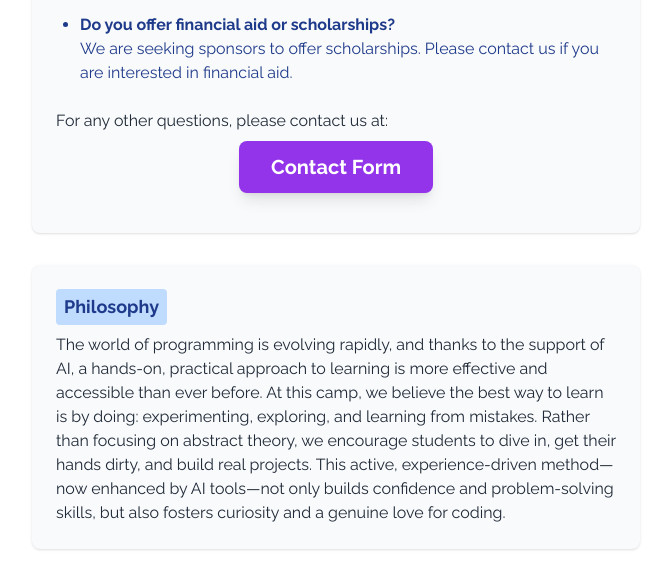
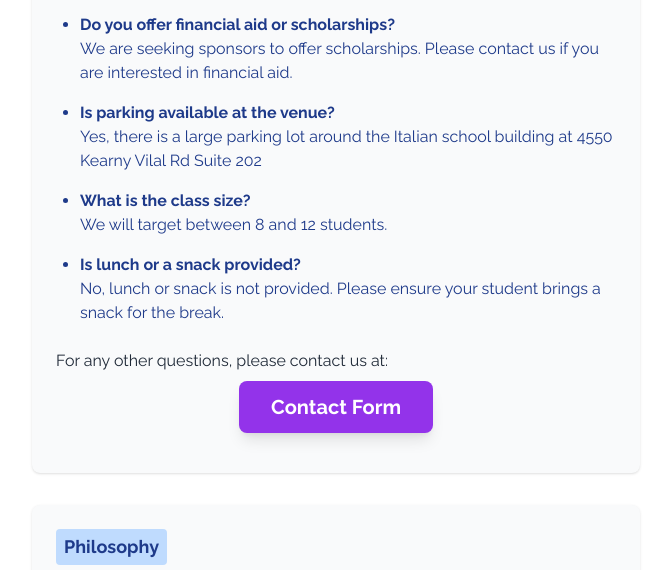
Before and after one commit to san-diego-data-science/python-ai2, a plain HTML site: page index.html in a window 1280 px wide. Shown: the part 3959-4529 px from the top of the page, without its empty margins (304-975 px from the left). Drawn offline with nearby package versions, Linux system fonts and the light colour scheme.

Commit message:
more faq

```diff
--- a/index.html
+++ b/index.html
@@ -153,6 +153,18 @@
           <span class="font-semibold">Do you offer financial aid or scholarships?</span><br>
           We are seeking sponsors to offer scholarships. Please contact us if you are interested in financial aid.
         </li>
+        <li>
+          <span class="font-semibold">Is parking available at the venue?</span><br>
+          Yes, there is a large parking lot around the Italian school building at 4550 Kearny Vilal Rd Suite 202
+        </li>
+        <li>
+          <span class="font-semibold">What is the class size?</span><br>
+          We will target between 8 and 12 students.
+        </li>
+        <li>
+          <span class="font-semibold">Is lunch or a snack provided?</span><br>
+          No, lunch or snack is not provided. Please ensure your student brings a snack for the break.
+        </li>
       </ul>
       <p class="text-base text-gray-800 mb-2">For any other questions, please contact us at:</p>
       <div class="flex justify-center mb-4">
```
Also changed, not shown: 1 other file.
